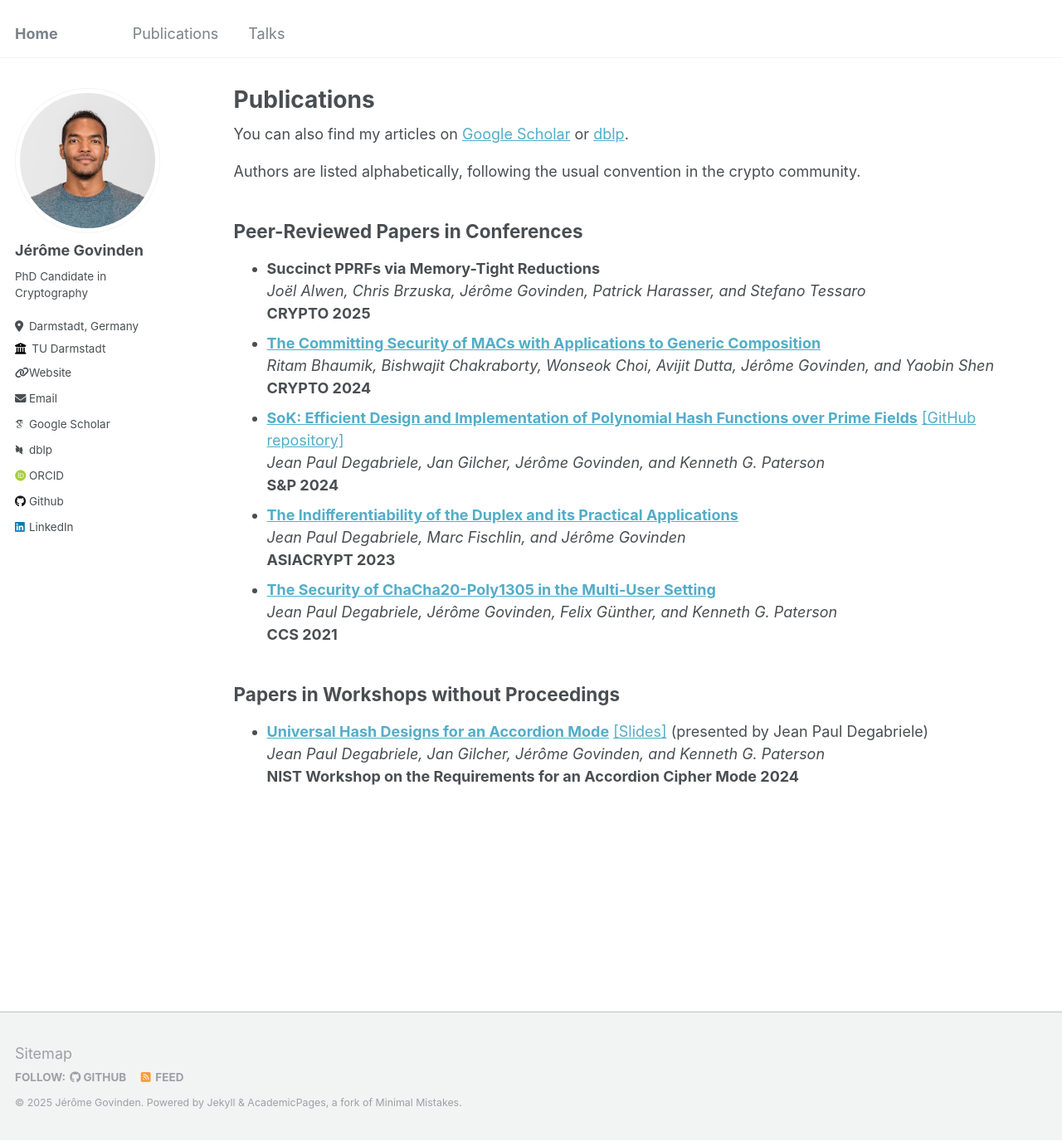
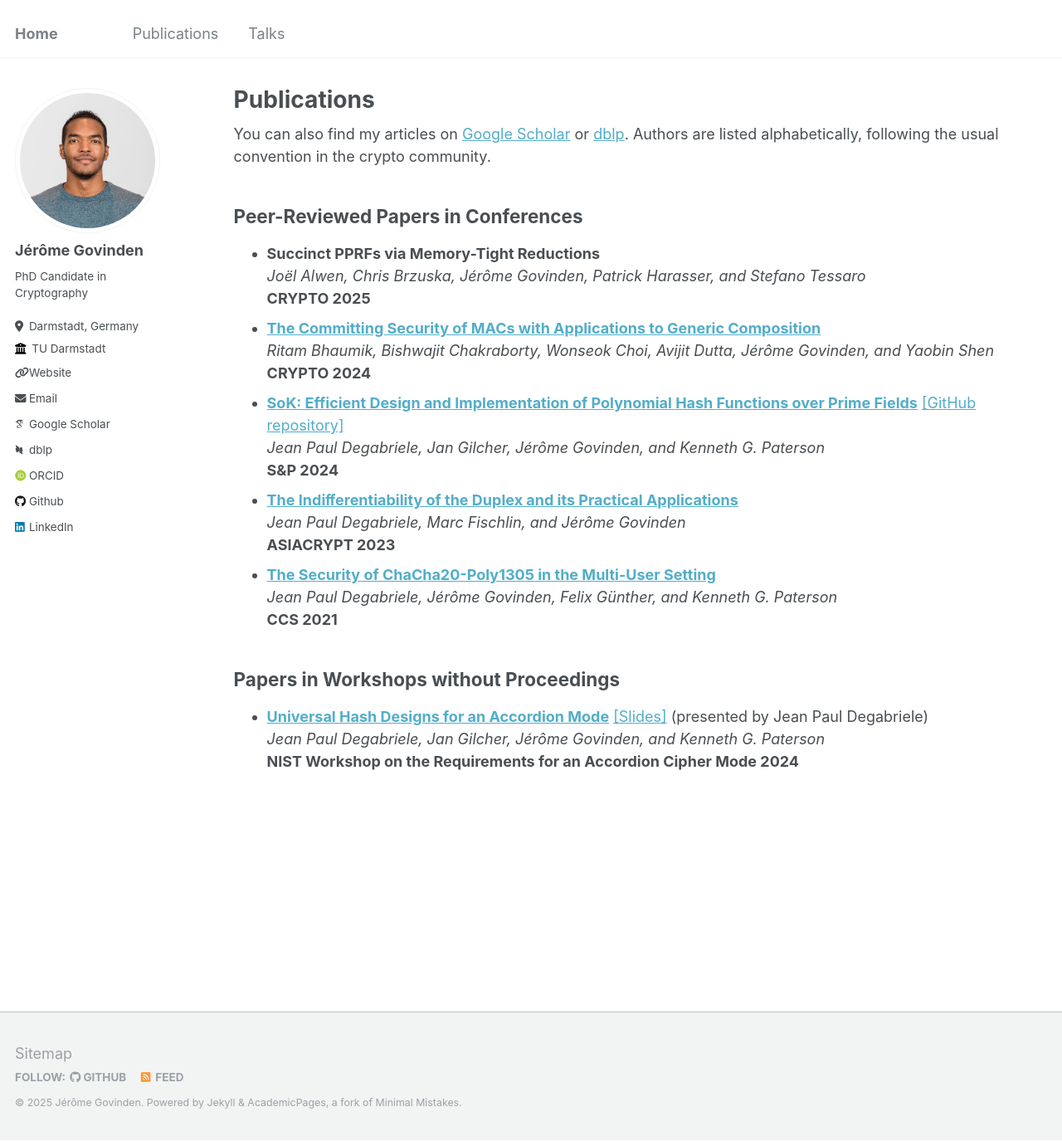
Before and after one commit to GovindenJerome/govindenjerome.github.io, a Jekyll site: the page built from _pages/publications.md, in a window 1280 px wide and 1375 px high. Shown: the whole window at 83% size. Built offline with Jekyll 4.4.1, drawn with Linux system fonts in a browser that asks for light colours; some web fonts are replaced.

Commit message:
update publications

```diff
--- a/_pages/publications.md
+++ b/_pages/publications.md
@@ -6,10 +6,8 @@ author_profile: true
 ---
 
 {% if site.author.googlescholar %}
-  <div class="wordwrap">You can also find my articles on <a href="{{site.author.googlescholar}}">Google Scholar</a> or <a href="{{site.author.dblp}}">dblp</a>.</div>
+  <div class="wordwrap">You can also find my articles on <a href="{{site.author.googlescholar}}">Google Scholar</a> or <a href="{{site.author.dblp}}">dblp</a>. Authors are listed alphabetically, following the usual convention in the crypto community.</div>
 {% endif %}
-Authors are listed alphabetically, following the usual convention in the crypto community.
-
 
 Peer-Reviewed Papers in Conferences
 ------
```
